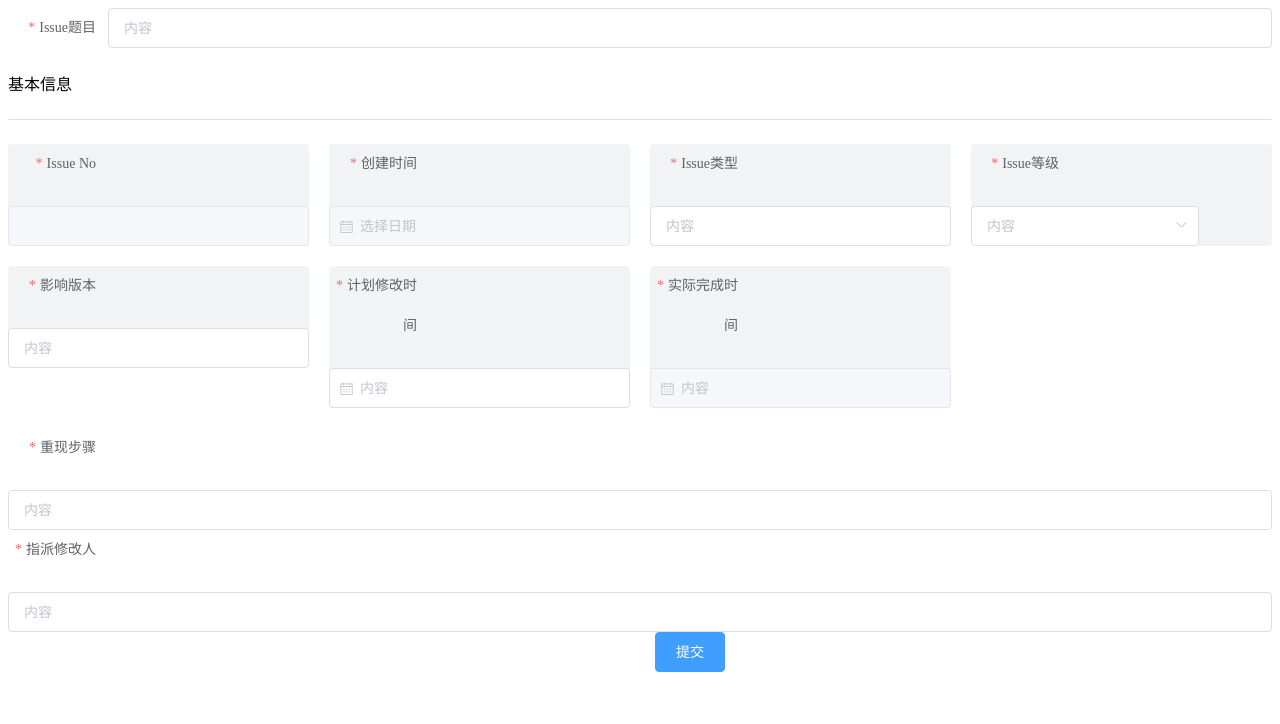
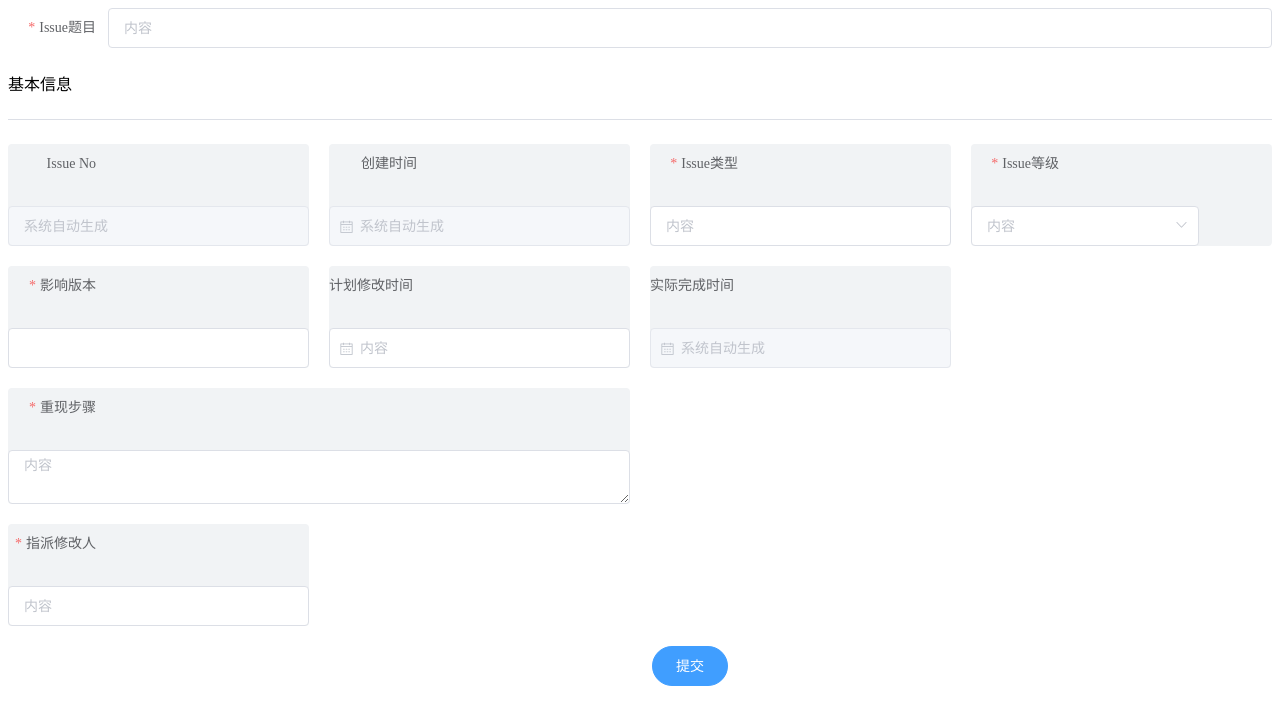
Before and after one commit to diwuzu555/frontend, a Vue app in the folder vuetest/my-vue/: page /#/HelloWorld_xinIssue in a window 1280 px wide. Shown: the top 724 px of the page. Built offline with nearby package versions, Linux system fonts and the light colour scheme.

Commit message:
修改Helloword_xinIssue
就差数据库

```diff
--- a/vuetest/my-vue/src/components/Helloworld_xinIssue.vue
+++ b/vuetest/my-vue/src/components/Helloworld_xinIssue.vue
@@ -7,17 +7,17 @@
  <el-row :gutter="20">
   <el-col :span="6"><div class="grid-content bg-purple">
   <div>
-  <el-form-item label="Issue No" prop="name">
+  <el-form-item label="Issue No" prop="no" >
   </el-form-item>
   </div>
-  <el-input v-model="ruleForm.no" disabled=""></el-input>
+  <el-input v-model="ruleForm.no" disabled="" placeholder="系统自动生成"></el-input>
   </div></el-col>
   <el-col :span="6"><div class="grid-content bg-purple">
  <div>
- <el-form-item label="创建时间" prop="date1" required>
+ <el-form-item label="创建时间" prop="date1"  >
 </el-form-item>
  </div>
- <el-date-picker v-model="ruleForm.date1" type="date" placeholder="选择日期"  style="width: 100%;" disabled=""></el-date-picker>
+ <el-date-picker v-model="ruleForm.date1" type="date" placeholder="系统自动生成"  style="width: 100%;" disabled=""></el-date-picker>
   </div></el-col>
   <el-col :span="6"><div class="grid-content bg-purple">
   <div>
@@ -46,45 +46,51 @@
   <el-form-item label="影响版本" prop="version">
   </el-form-item>
   </div>
-  <el-input v-model="ruleForm.version" placeholder="内容"></el-input>
+  <el-input v-model="ruleForm.version" placeholder=""></el-input>
   </div></el-col>
   <el-col :span="6"><div class="grid-content bg-purple">
-  <div>
- <el-form-item label="计划修改时间" prop="date2" required>
+  <el-form-item label="计划修改时间" label-width="formLabelWidth" prop="date3"  >
 </el-form-item>
- </div>
  <el-date-picker v-model="ruleForm.date2" type="date" placeholder="内容"  style="width: 100%;" ></el-date-picker>
   </div></el-col>
   <el-col :span="6"><div class="grid-content bg-purple">
    <div>
- <el-form-item label="实际完成时间" prop="date3" required>
+ <el-form-item label="实际完成时间" label-width="formLabelWidth" prop="date3"  >
 </el-form-item>
  </div>
- <el-date-picker v-model="ruleForm.date3" type="date" placeholder="内容"  style="width: 100%;" disabled=""></el-date-picker>
+ <el-date-picker v-model="ruleForm.date3" type="date" placeholder="系统自动生成"  style="width: 100%;" disabled=""></el-date-picker>
   </div></el-col>
-
 </el-row>
-<el-col>
+<el-row :gutter="20">
+<el-col :span="12"><div class="grid-content bg-purple">
 <div>
 <el-form-item label="重现步骤" prop="step">
 
   </el-form-item>
 </div>
-<el-input v-model="ruleForm.step" placeholder="内容"></el-input>
-</el-col>
-<el-col>
+<el-input type="textarea"
+  :autosize="{ minRows: 2, maxRows: 4}" v-model="ruleForm.step" placeholder="内容"></el-input>
+</div></el-col>
+</el-row>
+
+<el-row :gutter="20">
+<el-col :span="6"><div class="grid-content bg-purple">
 <div>
 <el-form-item label="指派修改人" prop="people">
 
   </el-form-item>
 </div>
 <el-input v-model="ruleForm.people" placeholder="内容"></el-input>
-</el-col>
+</div></el-col>
+</el-row>
 
 <el-form-item style="text-align:center">
-    <el-button  type="primary"   >提交</el-button>
+    <el-button  type="primary"  @click="submitForm('ruleForm')" round>提交</el-button>
 
   </el-form-item>
+
+
+
 
 
 
@@ -112,16 +118,16 @@ export default {
             { min: 0, max: 80, message: '长度在 0 到 80 个字符', trigger: 'blur' }
           ],
         no:[
-           { required: false, message: 'Issue No', trigger: 'unchange' }
+           { required: false, message: 'Issue No', trigger: 'change' }
         ],
         data1:[
-          { type: 'date', required: true, message: '创建时间', trigger: 'change' }
+          { type: 'date', required: false, message: '创建时间', trigger: 'change' }
       ],
        data2:[
           { type: 'date', required: true, message: '内容', trigger: 'change' }
       ],
        data3:[
-          { type: 'date', required: true, message: '内容', trigger: 'change' }
+          { type: 'date', required: false, message: '内容', trigger: 'change' }
       ],
       genre:[
             { required: true, message: '内容', trigger: 'blur' },
@@ -143,10 +149,26 @@ export default {
             { min: 0, max: 30, message: '长度在 0 到 30 个字符', trigger: 'blur' }
       ]
 
+
     }
+  };
+},
+ methods: {
+      submitForm(formName) {
+        this.$refs[formName].validate((valid) => {
+          if (valid) {
+            alert('submit!');
+          } else {
+            console.log('error submit!!');
+            return false;
+          }
+        });
+      },
+
     }
-  },
-}
+  }
+
+
 
 
 
@@ -171,7 +193,7 @@ export default {
   }
   .grid-content {
     border-radius: 4px;
-    min-height: 10px;
+    min-height: 5px;
   }
   .row-bg {
     padding: 0 0 0 0;
@@ -182,4 +204,7 @@ export default {
 
 
 
+
+
+
 </style>
```
